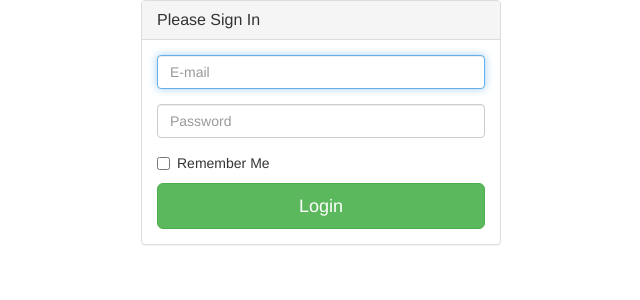
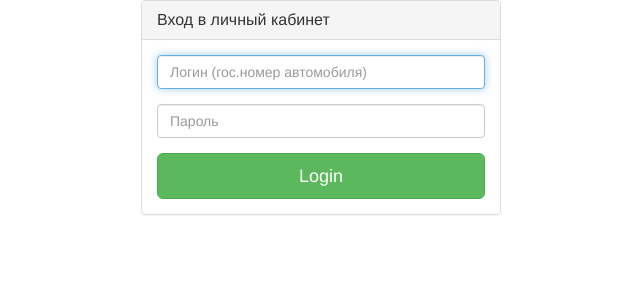
Before and after one commit to mmasterenko/lancer, a Django app: a page that uses clientArea/templates/clientArea/pages/login.html in a window 1280 px wide. Shown: the top 300 px of the page, without its empty margins (319-959 px from the left). Run offline with Django 3.2, Linux system fonts and the light colour scheme; data comes from the database, SQL or seed files in the repository; some libraries are stand-ins or nearby versions.

Commit message:
login.html fix

```diff
--- a/clientArea/templates/clientArea/pages/login.html
+++ b/clientArea/templates/clientArea/pages/login.html
@@ -1,6 +1,6 @@
 {% extends 'clientArea/pages/index.html' %}
 {% load staticfiles %}
-{% block title %}Log In{% endblock %}
+{% block title %}Личный кабинет{% endblock %}
 {% block extra_head %}{% endblock %}
 {% block content %}
 
@@ -9,22 +9,24 @@
             <div class="col-md-4 col-md-offset-4">
                 <div class="login-panel panel panel-default">
                     <div class="panel-heading">
-                        <h3 class="panel-title">Please Sign In</h3>
+                        <h3 class="panel-title">Вход в личный кабинет</h3>
                     </div>
                     <div class="panel-body">
                         <form role="form">
                             <fieldset>
                                 <div class="form-group">
-                                    <input class="form-control" placeholder="E-mail" name="email" type="email" autofocus>
+                                    <input class="form-control" placeholder="Логин (гос.номер автомобиля)" name="login" type="text" autofocus>
                                 </div>
                                 <div class="form-group">
-                                    <input class="form-control" placeholder="Password" name="password" type="password" value="">
+                                    <input class="form-control" placeholder="Пароль" name="password" type="password" value="">
                                 </div>
+                                {% comment %}
                                 <div class="checkbox">
                                     <label>
                                         <input name="remember" type="checkbox" value="Remember Me">Remember Me
                                     </label>
                                 </div>
+                                {% endcomment %}
                                 <!-- Change this to a button or input when using this as a form -->
                                 <a href="index.html" class="btn btn-lg btn-success btn-block">Login</a>
                             </fieldset>
```
